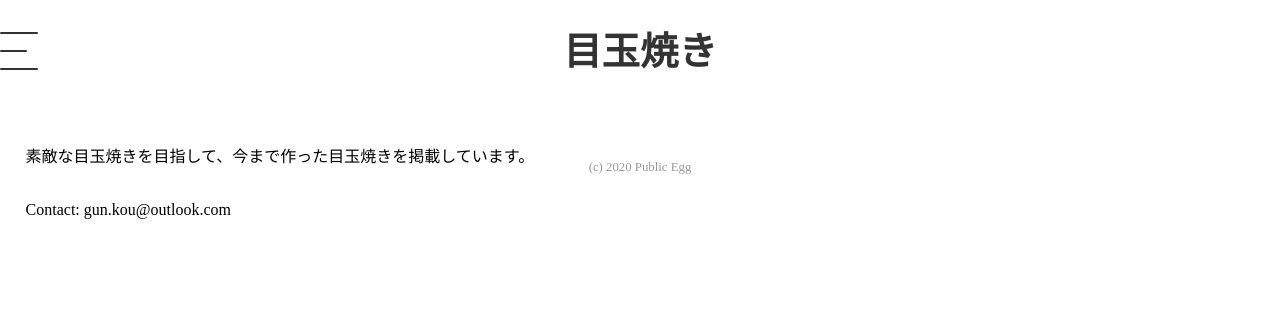
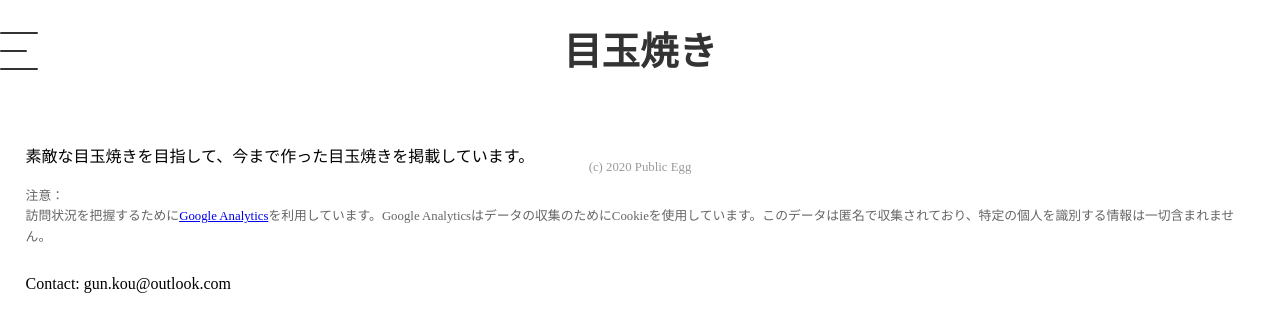
Before and after one commit to gunkou/public-egg, a Nuxt app: page /page/1 in a window 1280 px wide. Both pictures are taken after a click on the button "open". Shown: the top 332 px of the page. Built offline with nearby package versions, Linux system fonts and the light colour scheme.

Commit message:
GAの利用表記を追加する

```diff
--- a/components/SiteHeader.vue
+++ b/components/SiteHeader.vue
@@ -32,6 +32,7 @@
        <div class="site-header-nav-body__main">
         <nav class="site-header-nav">
           <p class="site-header-nav__text">素敵な目玉焼きを目指して、今まで作った目玉焼きを掲載しています。</p>
+          <p class="site-header-nav__text site-header-nav__text--note">注意：<br>訪問状況を把握するために<a target="_blank" href="https://marketingplatform.google.com/intl/ja/about/analytics/">Google Analytics</a>を利用しています。Google Analyticsはデータの収集のためにCookieを使用しています。このデータは匿名で収集されており、特定の個人を識別する情報は一切含まれません。</p>
         </nav>
        </div>
        <div class="site-header-nav-body__footer">
@@ -115,6 +116,10 @@ export default {
 .site-header-nav {
   &__text {
     line-height: 1.6;
+    &--note {
+      color: #666;
+      font-size: 0.8em;;
+    }
   }
 }
 .site-header-nav-body {
```
